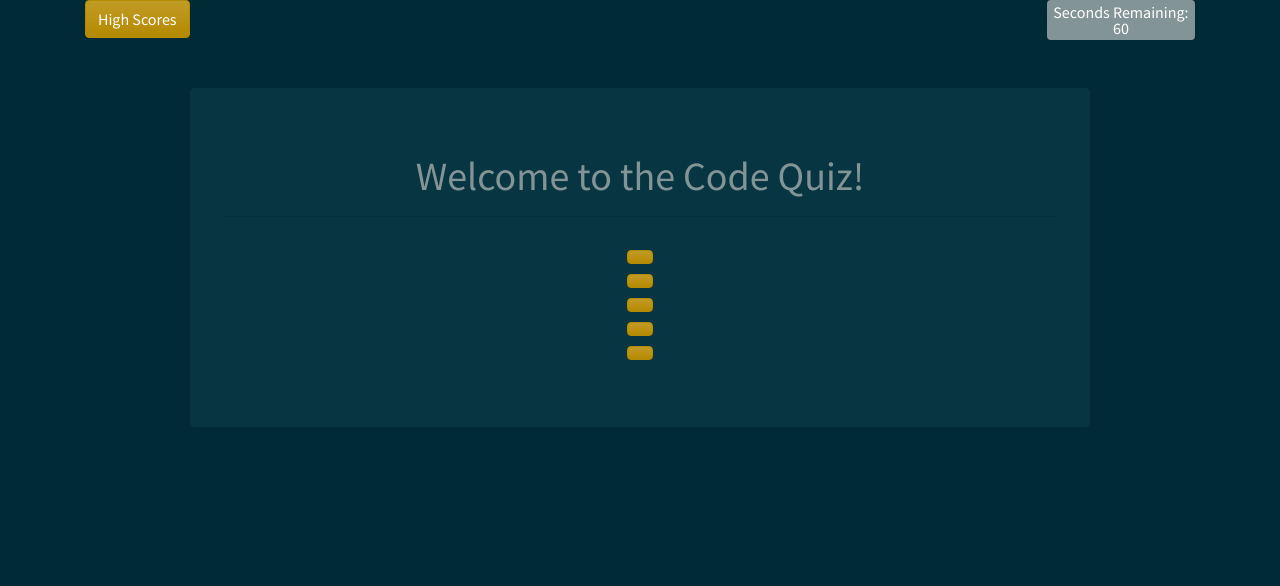
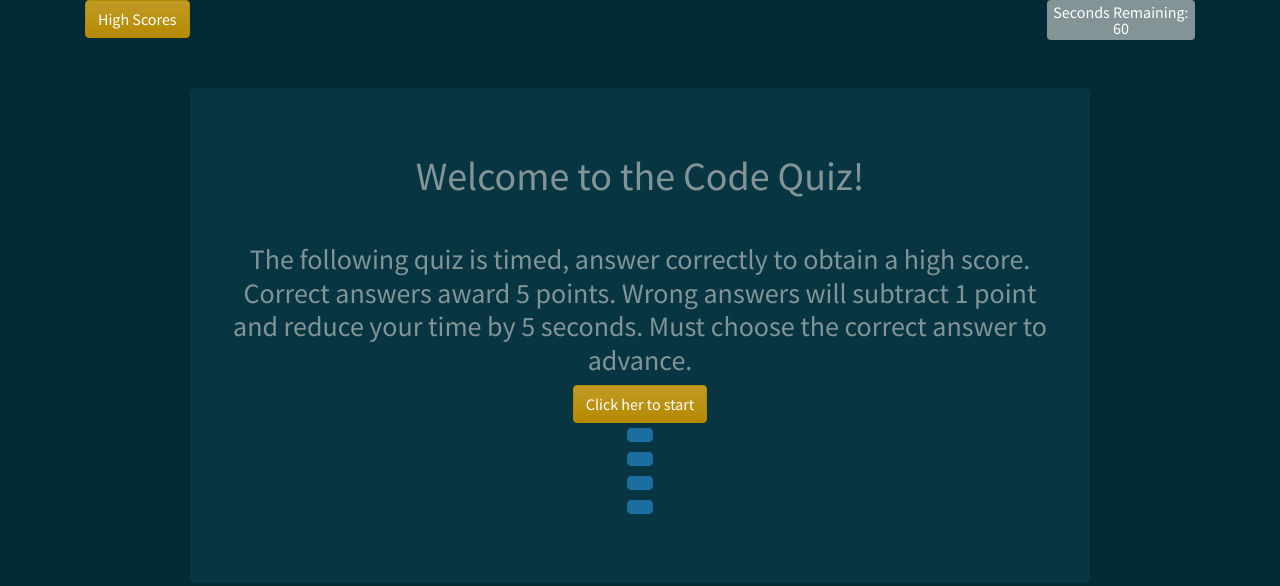
Before and after one commit to DrewAlvarez/HW-4-Code-Quiz, a plain HTML site: page index.html in a window 1280 px wide. Drawn offline with nearby package versions, Linux system fonts and the light colour scheme.

Commit message:
small styling changes

```diff
--- a/index.html
+++ b/index.html
@@ -19,13 +19,13 @@
         <div id="quiz-area"><h3 id="questions"></h3>
             <button data-idx="0" type="button" class="btn btn-primary" id="start"></button>
             <br>
-            <button data-idx="0" type="button" class="btn btn-primary" id="answer1"></button>
+            <button data-idx="0" type="button" class="btn btn-info" id="answer1"></button>
             <br>
-            <button data-idx="1" type="button" class="btn btn-primary" id="answer2"></button>
+            <button data-idx="1" type="button" class="btn btn-info" id="answer2"></button>
             <br>
-            <button data-idx="2" type="button" class="btn btn-primary" id="answer3"></button>
+            <button data-idx="2" type="button" class="btn btn-info" id="answer3"></button>
             <br>
-            <button data-idx="3" type="button" class="btn btn-primary" id="answer4"></button>
+            <button data-idx="3" type="button" class="btn btn-info" id="answer4"></button>
         </div>
     </main>
     <script src="./script2.js"></script>
--- a/script2.js
+++ b/script2.js
@@ -114,7 +114,7 @@ function startQuiz() {
         if (remainingSeconds < 0){
             clearInterval(timerId);
             timer.textContent = 0;
-            setTimeout(function{
+            setTimeout(function(){
                 //endscreen
             })
         }
--- a/style.css
+++ b/style.css
@@ -15,3 +15,7 @@ hr {
     font-size: 16px;
     font-weight: lighter;
 }
+
+.btn-info{
+    margin-bottom: 5px;
+}
```
